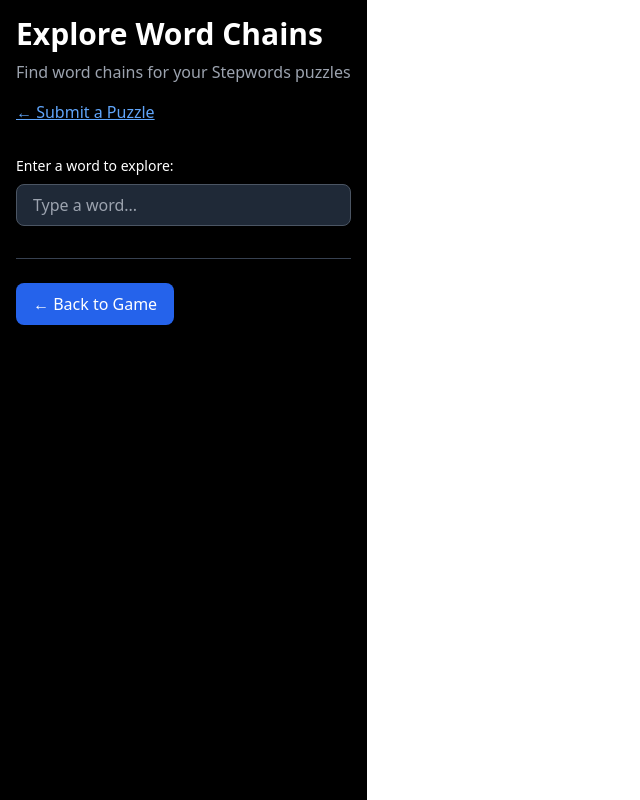
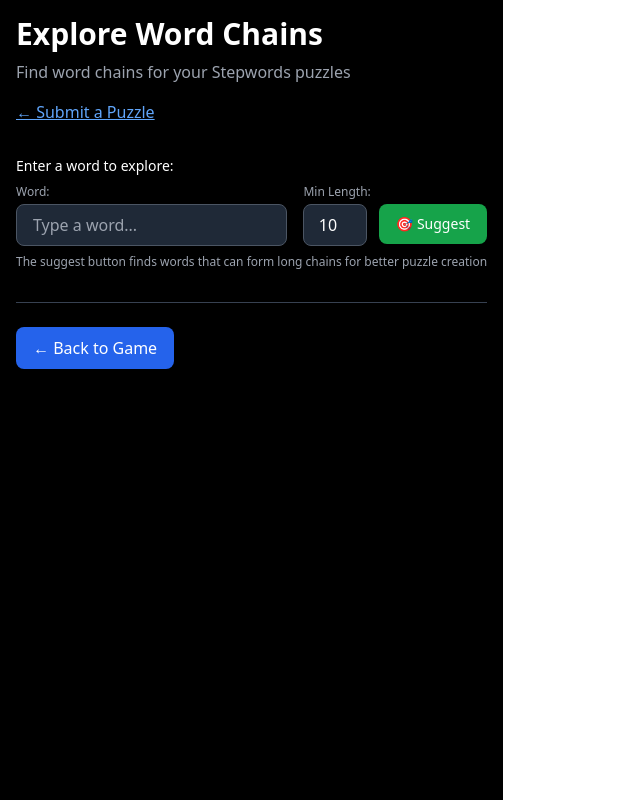
Before and after one commit to benreich4/stepwords, a React (Vite) app: page /explore in a window 1280 px wide. Shown: the whole page, without its empty margins (0-640 px from the left). Built offline with nearby package versions, Linux system fonts and the light colour scheme.

Commit message:
Suggest a word button

```diff
--- a/src/pages/Explore.jsx
+++ b/src/pages/Explore.jsx
@@ -10,6 +10,8 @@
   const [addWords, setAddWords] = useState([]);
   const [anagrams, setAnagrams] = useState([]);
   const [loading, setLoading] = useState(true);
+  const [minLength, setMinLength] = useState(10);
+  const [suggesting, setSuggesting] = useState(false);
 
   const navigate = useNavigate();
 
@@ -134,6 +136,100 @@
     }
   };
 
+  // Suggest good starting points based on Scala logic
+  const suggestStartingPoint = () => {
+    if (wordList.length === 0 || Object.keys(wordDict).length === 0) return;
+
+    setSuggesting(true);
+
+    // Filter words by minimum length and shuffle
+    const candidates = wordList
+      .filter(word => word.length >= minLength)
+      .sort(() => Math.random() - 0.5); // Shuffle
+
+    let bestWord = null;
+    let bestChainLength = 0;
+
+    // Test up to 1000 random candidates to find good starting points
+    const testCount = Math.min(1000, candidates.length);
+
+    for (let i = 0; i < testCount; i++) {
+      const word = candidates[i];
+      const chainLength = findMaxChainLength(word);
+
+      // Only accept words that can form chains of length 5 or more
+      if (chainLength >= 5) {
+        bestWord = word;
+        bestChainLength = chainLength;
+        console.log(`Found good word: "${word}" with chain length ${chainLength}`);
+        break; // Use the first word we find with chain >= 5
+      }
+    }
+
+    if (bestWord) {
+      setCurrentWord(bestWord);
+      setPath([]);
+    } else {
+      // If no word with chain >= 5 found, show a message
+      alert(`No words found with chains of length 5+ for minimum length ${minLength}. Tested ${testCount} candidates. Try lowering the minimum length.`);
+    }
+
+    setSuggesting(false);
+  };
+
+  // Find the maximum chain length for a given word (implementing Scala dIterator logic)
+  const findMaxChainLength = (startWord) => {
+    if (!startWord || startWord.length < 2) return 1;
+
+    const queue = [[startWord]]; // Start with the word as a single-element path
+    let maxLength = 1;
+    const visited = new Set();
+    let iterations = 0;
+
+    while (queue.length > 0 && iterations < 1000) { // Prevent infinite loops
+      iterations++;
+      const currentPath = queue.shift();
+      const currentWord = currentPath[currentPath.length - 1];
+      const pathKey = currentPath.join('|');
+
+      if (visited.has(pathKey)) continue;
+      visited.add(pathKey);
+
+      // Find all valid sub-words (words that can be formed by removing one letter)
+      const subOpts = subOptions(currentWord);
+      const validSubWords = [];
+
+      for (const option of subOpts) {
+        const sorted = option.split('').sort().join('');
+        const words = wordDict[sorted] || [];
+
+        for (const word of words) {
+          // Avoid cycles - don't use words already in the current path
+          if (!currentPath.includes(word)) {
+            validSubWords.push(word);
+          }
+        }
+      }
+
+      // Add each valid sub-word as a new path
+      for (const subWord of validSubWords) {
+        const newPath = [...currentPath, subWord];
+        queue.push(newPath);
+        maxLength = Math.max(maxLength, newPath.length);
+      }
+
+      // Limit search depth to prevent excessive computation
+      if (maxLength >= 15) break;
+    }
+
+    // Debug: log details for words with good chains
+    if (maxLength >= 3) {
+      console.log(`  "${startWord}" (${startWord.length} letters) -> max chain: ${maxLength}`);
+    }
+
+    return maxLength;
+  };
+
   if (loading) {
     return (
       <div className="min-h-screen bg-black text-white flex items-center justify-center">
@@ -162,10 +258,13 @@
           </div>
         </div>
 
-        {/* Word Input */}
+        {/* Word Input and Suggestions */}
         <div className="mb-8">
-          <div className="max-w-md">
+          <div className="max-w-2xl">
             <label className="block text-sm font-medium mb-2">Enter a word to explore:</label>
+            <div className="flex gap-4 items-end">
+              <div className="flex-1">
+                <label className="block text-xs text-gray-400 mb-1">Word:</label>
                 <input
                   type="text"
                   value={currentWord}
@@ -174,6 +273,34 @@
                   placeholder="Type a word..."
                   className="w-full px-4 py-2 bg-gray-800 border border-gray-600 rounded-lg focus:border-blue-400 focus:outline-none"
                 />
+              </div>
+              <div className="flex gap-2">
+                <div>
+                  <label className="block text-xs text-gray-400 mb-1">Min Length:</label>
+                  <input
+                    type="number"
+                    value={minLength}
+                    onChange={(e) => setMinLength(parseInt(e.target.value) || 10)}
+                    min="3"
+                    max="20"
+                    className="w-16 px-2 py-2 bg-gray-800 border border-gray-600 rounded-lg focus:border-blue-400 focus:outline-none text-center"
+                  />
+                </div>
+                <div>
+                  <label className="block text-xs text-gray-400 mb-1">&nbsp;</label>
+                  <button
+                    onClick={suggestStartingPoint}
+                    disabled={suggesting || wordList.length === 0}
+                    className="px-4 py-2 bg-green-600 hover:bg-green-700 disabled:bg-gray-600 disabled:cursor-not-allowed rounded-lg transition-colors text-sm font-medium h-10"
+                  >
+                    {suggesting ? 'Finding...' : '🎯 Suggest'}
+                  </button>
+                </div>
+              </div>
+            </div>
+            <p className="text-xs text-gray-400 mt-2">
+              The suggest button finds words that can form long chains for better puzzle creation
+            </p>
           </div>
         </div>
 
@@ -294,4 +421,4 @@
   );
 };
 
-export default Explore;
+export default Explore
--- a/src/pages/PuzzleCreator.jsx
+++ b/src/pages/PuzzleCreator.jsx
@@ -167,6 +167,18 @@
                 <div className="space-y-4">
                   {submissionWords.map((word, index) => (
                     <div key={index} className="grid grid-cols-1 md:grid-cols-12 gap-2 items-start">
+                      {/* Remove button - only for words beyond required 3-7 letters */}
+                      <div className="md:col-span-1 flex items-end justify-center">
+                        {index >= 5 && (
+                          <button
+                            onClick={() => removeWordRow(index)}
+                            className="w-6 h-6 flex items-center justify-center bg-red-600 hover:bg-red-700 rounded text-white text-sm transition-colors"
+                            title="Remove this word"
+                          >
+                            ×
+                          </button>
+                        )}
+                      </div>
                       <div className="md:col-span-2">
                         <label className="block text-xs text-gray-400 mb-1">Word {index + 1}</label>
                         <input
@@ -186,16 +198,6 @@
                           placeholder="Crossword-style clue"
                           className="w-full px-3 py-2 bg-gray-800 border border-gray-600 rounded-lg focus:border-blue-400 focus:outline-none"
                         />
-                      </div>
-                      <div className="md:col-span-1 flex items-end">
-                        {submissionWords.length > 1 && (
-                          <button
-                            onClick={() => removeWordRow(index)}
-                            className="px-2 py-2 bg-red-600 hover:bg-red-700 rounded text-sm transition-colors"
-                          >
-                            ×
-                          </button>
-                        )}
                       </div>
                     </div>
                   ))}
```
Lines whose indentation alone changed are shown as unchanged.
